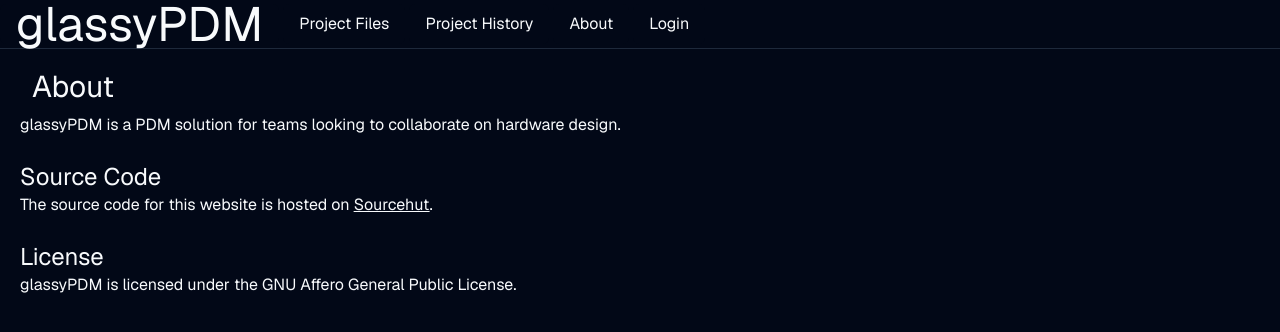
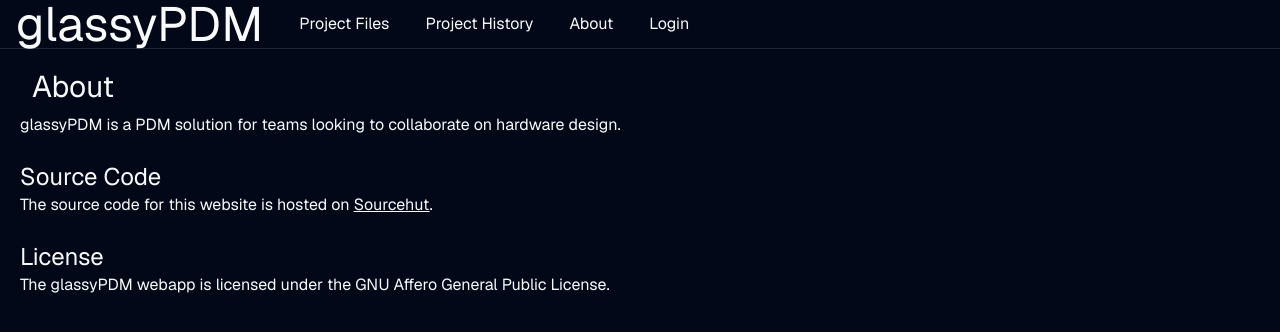
Before and after one commit to joshtenorio/glassypdm-web, a Next.js app: page /about in a window 1280 px wide. Shown: the top 332 px of the page. Built offline with nearby package versions, Linux system fonts and the light colour scheme.

Commit message:
about page updates

```diff
--- a/src/app/about/page.tsx
+++ b/src/app/about/page.tsx
@@ -13,7 +13,7 @@ function Page() {
     <p>The source code for this website is hosted on <a className="underline" href="https://git.sr.ht/~joshtenorio/glassypdm-web" target='_blank'>Sourcehut</a>.</p>
     <br></br>
     <h2 className="text-2xl">License</h2>
-    <p>glassyPDM is licensed under the GNU Affero General Public License.</p>
+    <p>The glassyPDM webapp is licensed under the GNU Affero General Public License.</p>
     </div>
     </div>
   )
```
